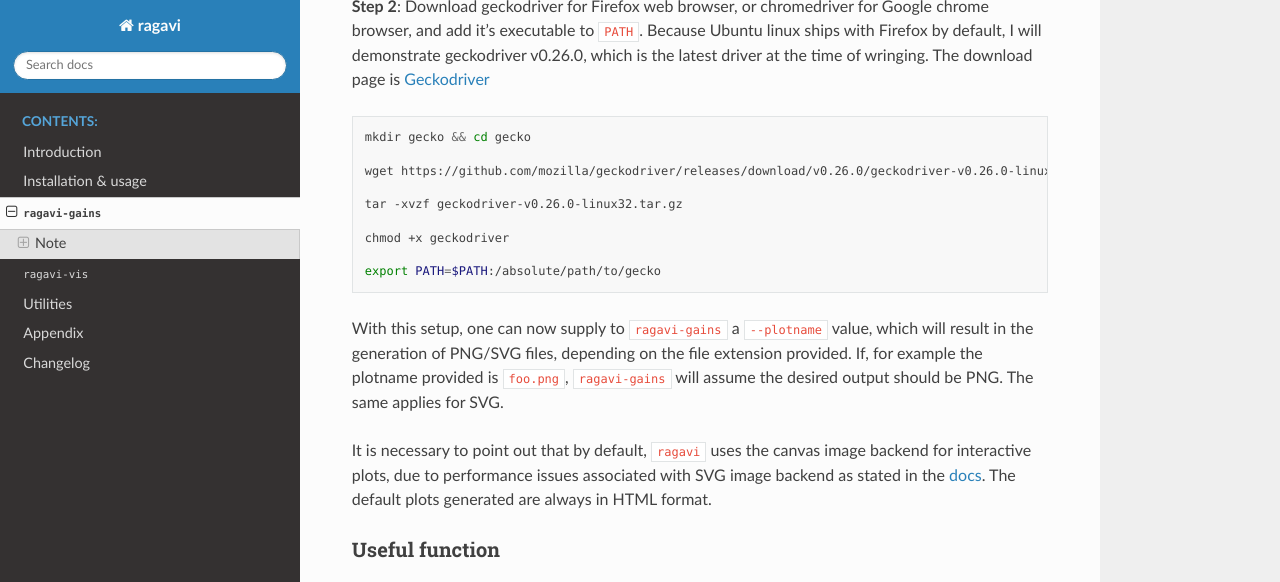
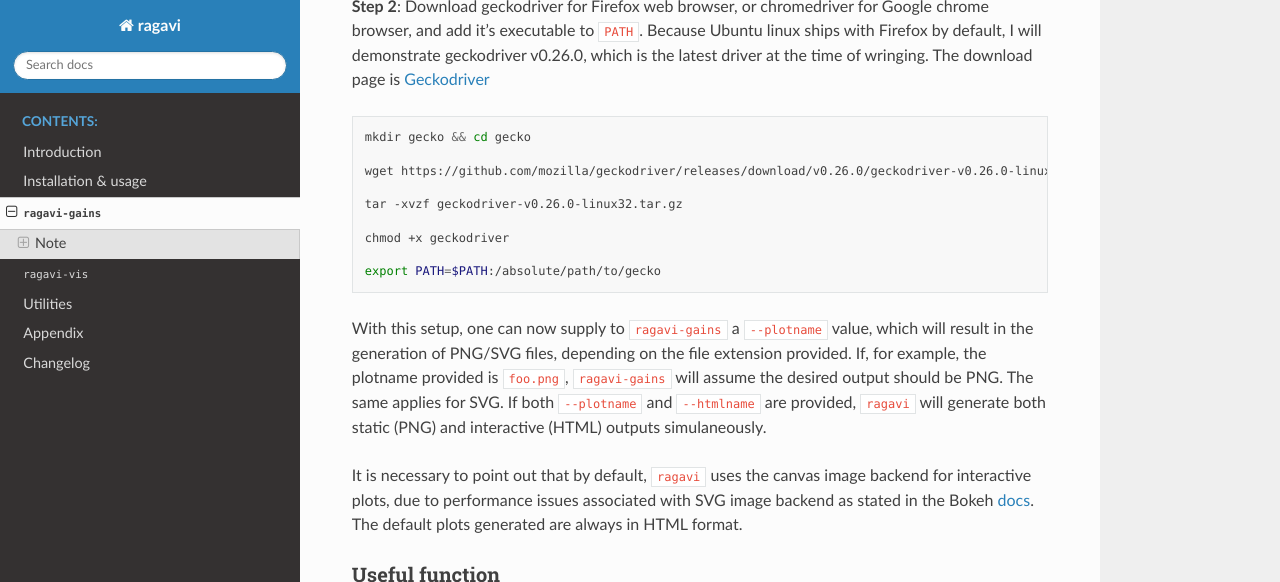
Before and after one commit to ratt-ru/ragavi, a Sphinx documentation site: the page built from docs/source/gains.rst, in a window 1280 px wide and 900 px high, scrolled down 1731 px, cut to the strip 0-582 px from the top of the window. Built offline with Sphinx 7.4.7 and the Read the Docs theme 2.0.0, drawn with Linux system fonts in a browser that asks for light colours.

Commit message:
Update some documentation

```diff
--- a/CHANGELOG.rst
+++ b/CHANGELOG.rst
@@ -4,8 +4,9 @@
 
   - Fixed legend display bug
   - ``--gain-type`` argument is now optional
+  - Static and interactive files can be generated simultaneously by specifying both ``--plotname`` and ``--htmlname``
 
-
+ous
 **general**
 
   - Fixed bug in phase wrapping
--- a/docs/source/gains.rst
+++ b/docs/source/gains.rst
@@ -74,9 +74,9 @@
 
     export PATH=$PATH:/absolute/path/to/gecko
 
-With this setup, one can now supply to ``ragavi-gains`` a ``--plotname`` value, which will result in the generation of PNG/SVG files, depending on the file extension provided. If, for example the plotname provided is ``foo.png``, ``ragavi-gains`` will assume the desired output should be PNG. The same applies for SVG.
+With this setup, one can now supply to ``ragavi-gains`` a ``--plotname`` value, which will result in the generation of PNG/SVG files, depending on the file extension provided. If, for example, the plotname provided is ``foo.png``, ``ragavi-gains`` will assume the desired output should be PNG. The same applies for SVG. If both ``--plotname`` and ``--htmlname`` are provided, ``ragavi`` will generate both static (PNG) and interactive (HTML) outputs simulaneously.
 
-It is necessary to point out that by default, ``ragavi`` uses the canvas image backend for interactive plots, due to performance issues associated with SVG image backend as stated in the `docs`_.
+It is necessary to point out that by default, ``ragavi`` uses the canvas image backend for interactive plots, due to performance issues associated with SVG image backend as stated in the Bokeh `docs`_.
 The default plots generated are always in HTML format.
 
 
```
